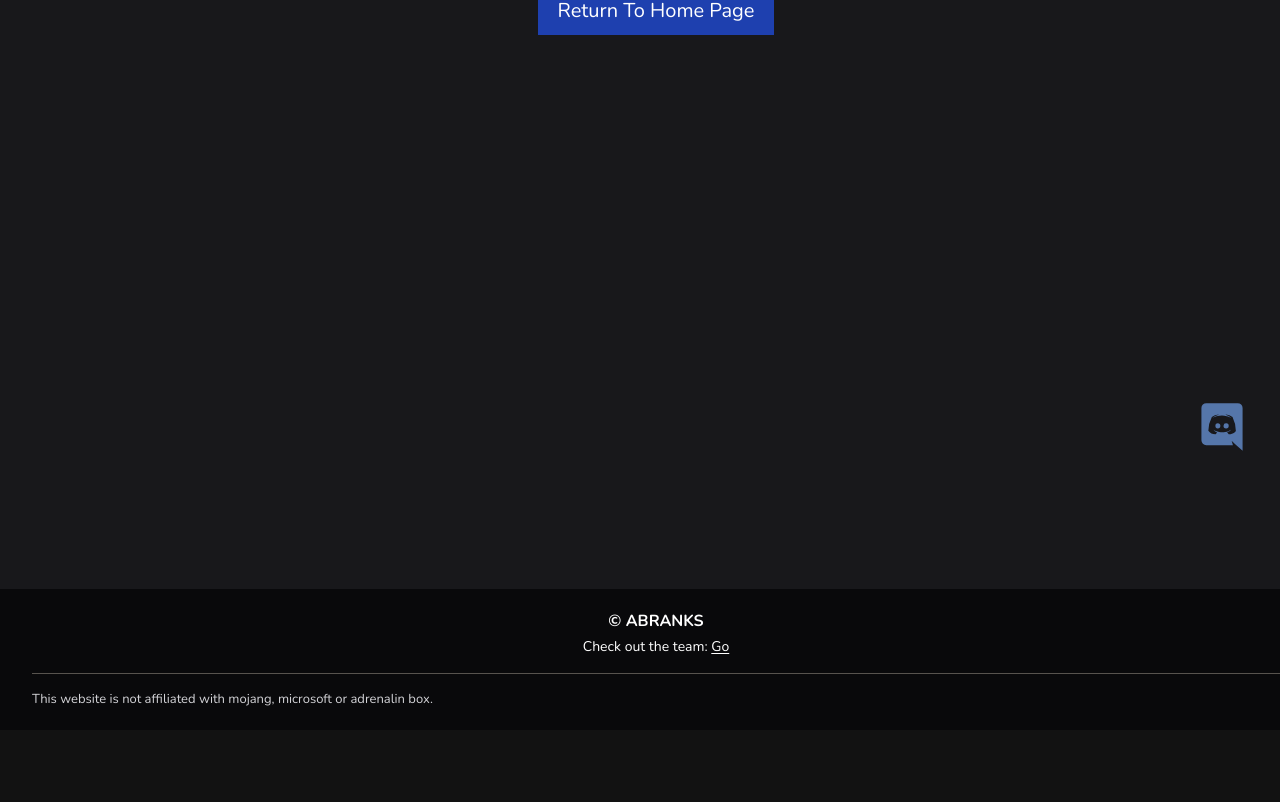
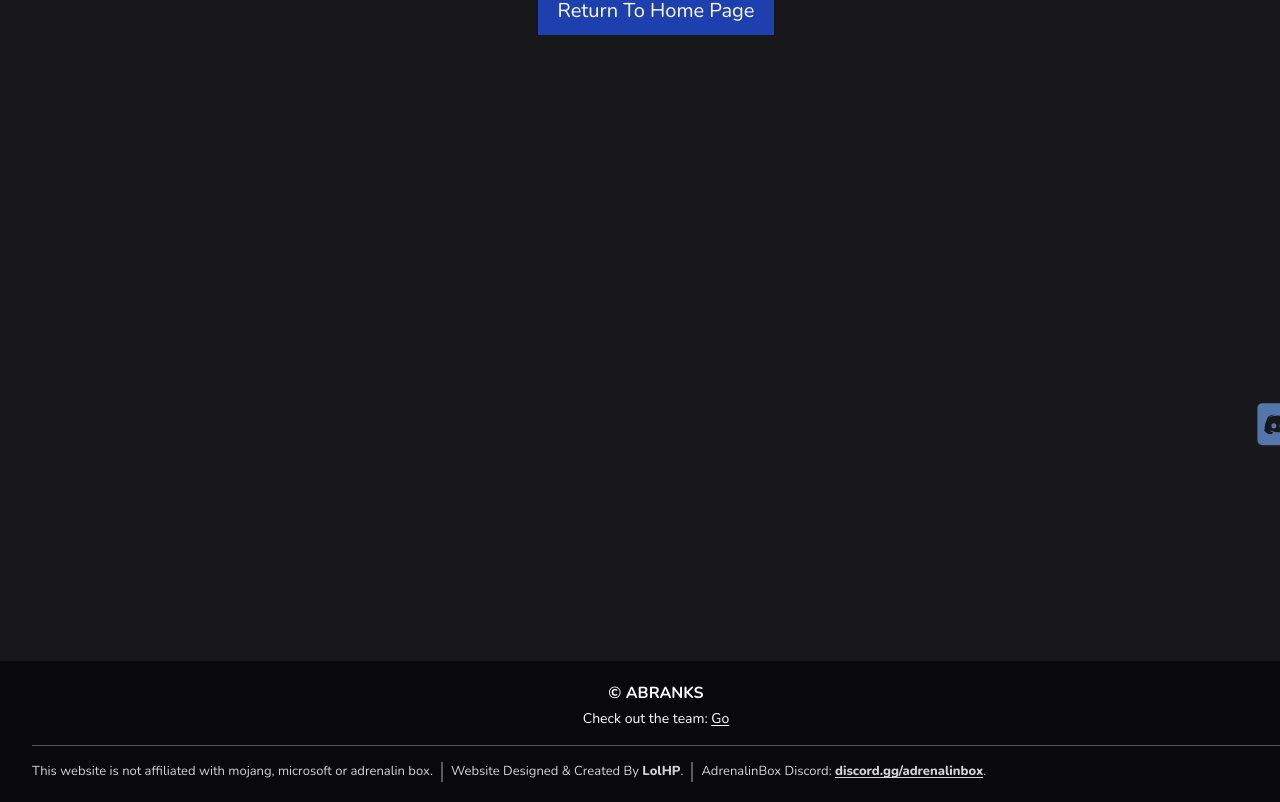
Before and after one commit to Lolhp0/off-abranks, a Next.js app: page /team in a window 1280 px wide. Shown: the part 339-1141 px from the top of the page. Before the commit the page ends 1069 px from the top, so only its background shows below. Built offline with nearby package versions, Linux system fonts and the light colour scheme.

Commit message:
re-designed

```diff
--- a/components/Footer.tsx
+++ b/components/Footer.tsx
@@ -10,8 +10,10 @@ const Footer = () => {
         <p className='text-sm'>Check out the team: <Link href="/team" className='underline underline-offset-2'>Go</Link></p>
       </div>
       <hr className='border-stone-600 my-4'/>
-      <div>
+      <div className='w-full h-fit flex items-center gap-2'>
         <p className='text-[13px] text-zinc-300'>This website is not affiliated with mojang, microsoft or adrenalin box.</p>
+        <span className='text-[13px] text-zinc-300 border-l-2 border-zinc-300/40 pl-2'>Website Designed & Created By <strong className='font-extrabold'>LolHP</strong>.</span>
+        <span className='text-[13px] text-zinc-300 border-l-2 border-zinc-300/40 pl-2'>AdrenalinBox Discord: <Link href="/"  className='font-extrabold underline underline-offset-2'>discord.gg/adrenalinbox</Link>.</span>
       </div>
     </section>
   )
--- a/components/Player.tsx
+++ b/components/Player.tsx
@@ -52,7 +52,7 @@ const Player = ({ name, region, rank, reason }: any) => {
       )}
       {/* REGION END */}
       {/* NAME START */}
-      <span className="mx-4 text-md">{name}</span>
+      <span className={`mx-1 ${reason ? "text-stone-50" : "text-stone-950"} text-lg font-p`}>{name}</span>
       {/* NAME END */}
       {reason && (
         <p
--- a/pages/_app.tsx
+++ b/pages/_app.tsx
@@ -18,7 +18,7 @@ export default function App({ Component, pageProps }: AppProps) {
     <main className={`w-full min-h-screen bg-zinc-900 text-white ${nunito.className} ${poppins.variable}`}>
       <Header/>
       <Component {...pageProps} />
-      <div className="fixed bottom-2 right-8 z-[99999] flex flex-col items-end justify-start" onClick={() => setToggle(!toggle)}>
+      <div className="sticky bottom-2 right-12 z-[99999] flex flex-col items-end justify-start mr-2" onClick={() => setToggle(!toggle)}>
         {
           toggle && (
             <div className="mb-2">
```
